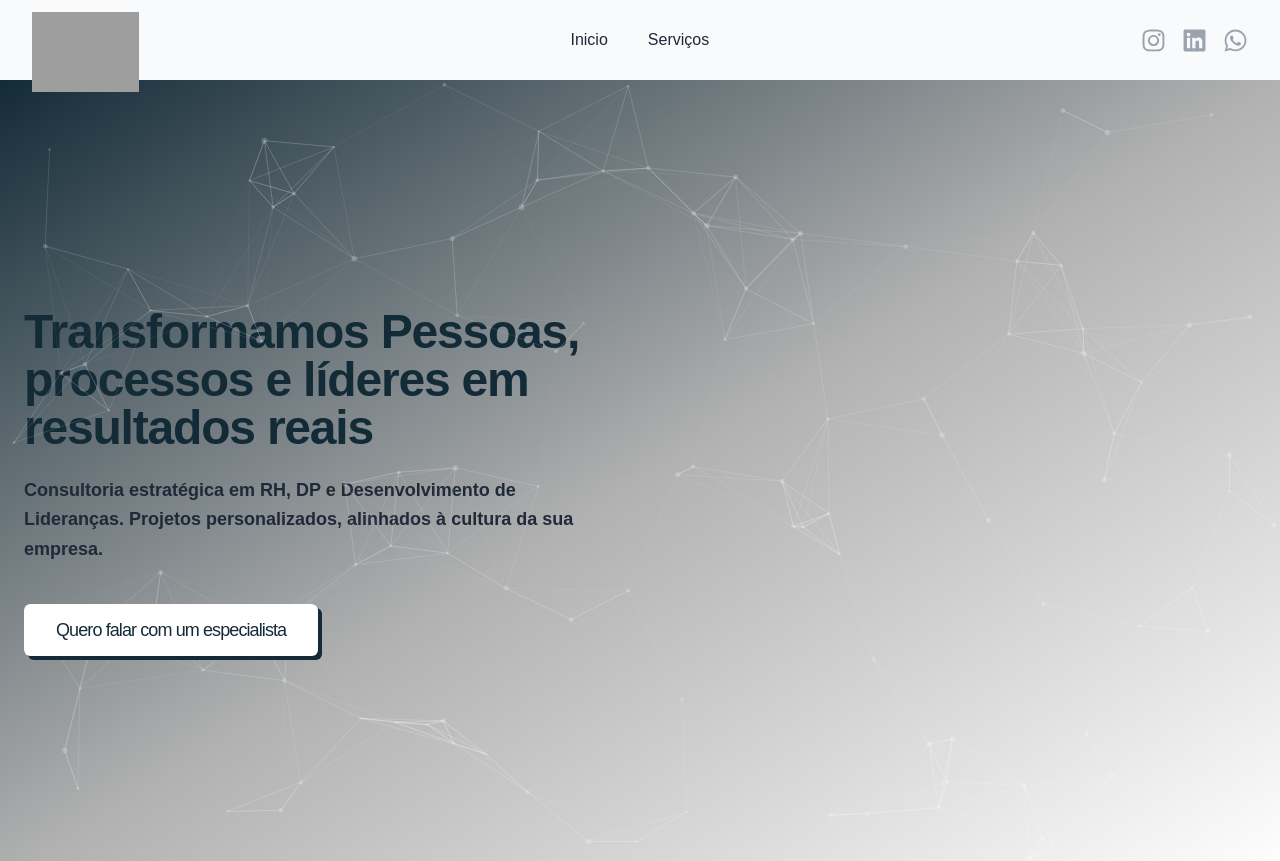
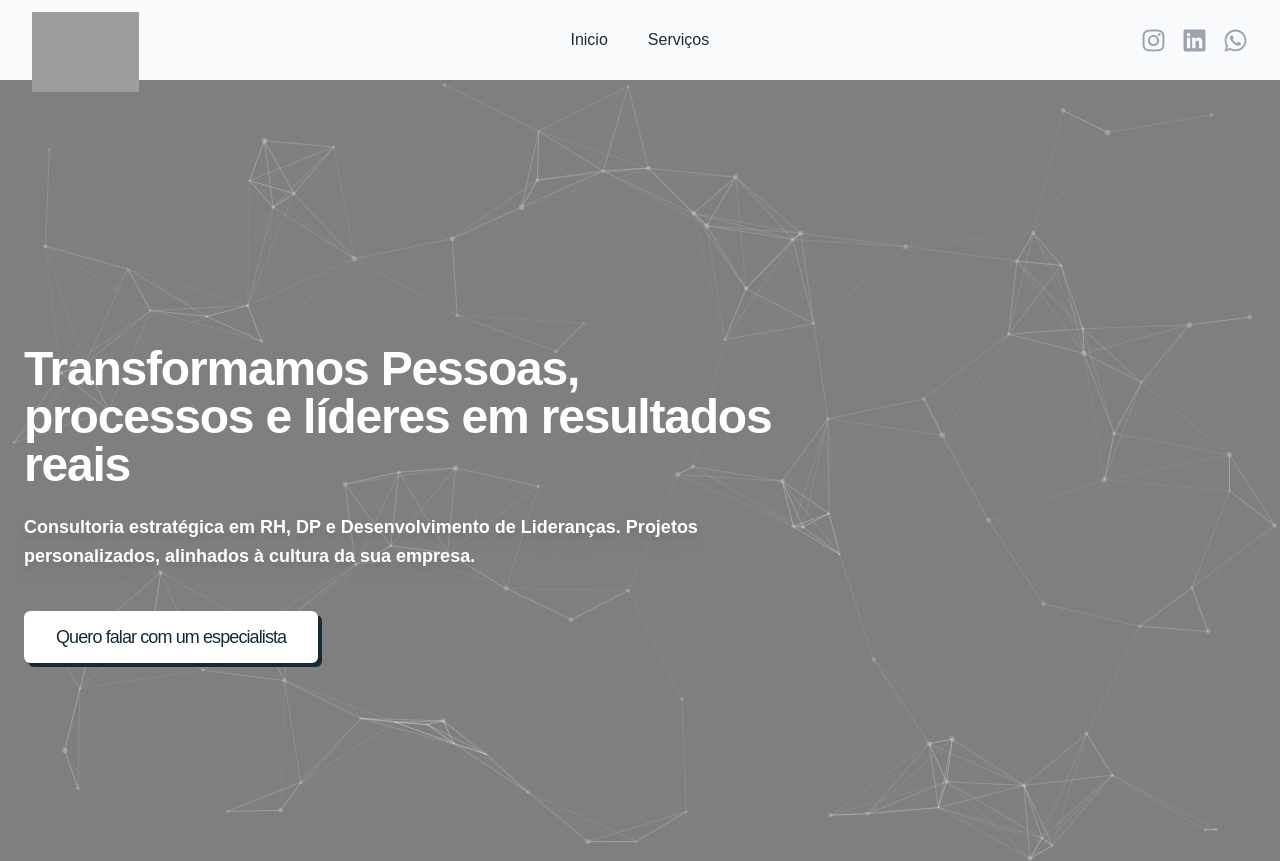
Before and after one commit to MarcosCantarutti/lp_desenvolvimento_2025, a React (Vite) app: page / in a window 1280 px wide. Shown: the top 861 px of the page. Built offline with nearby package versions, Linux system fonts and the light colour scheme; grey boxes are pictures that could not be loaded.

Commit message:
add ajustes

```diff
--- a/src/Components/Molecules/AnimatedHeroTitle.jsx
+++ b/src/Components/Molecules/AnimatedHeroTitle.jsx
@@ -13,7 +13,7 @@
         />
       </span> */}
       <br />
-      <strong className="text-primary">
+      <strong className="text-white">
         <TypeAnimation
           sequence={[
             1000, // Tunggu 1.5 detik setelah baris pertama selesai
--- a/src/Components/Organisms/HeroSection.jsx
+++ b/src/Components/Organisms/HeroSection.jsx
@@ -8,15 +8,32 @@
 const HeroSection = () => {
   const [videoReady, setVideoReady] = useState(false);
   return (
-    <section className="relative bg-white overflow-hidden animate-fade-in-up">
-      <div className="absolute inset-0 z-[-1] bg-gradient-to-br from-[#132b37] via-[#b1b1b1] to-white"></div>
+    <section className="relative bg-white overflow-hidden animate-fade-in-up min-h-screen flex items-center">
+      {/* Video Background */}
+      <video
+        className={`absolute inset-0 w-full h-full object-cover transition-opacity duration-700 ease-out ${videoReady ? 'opacity-100' : 'opacity-0'}`}
+        src={introVideo}
+        autoPlay
+        muted
+        loop
+        playsInline
+        controls={false}
+        poster={heroIllustration}
+        onLoadedData={() => setVideoReady(true)}
+      />
+
+      {/* Dark overlay for text readability */}
+      <div className="absolute inset-0 bg-black/50"></div>
+
       <ParticlesBackground />
-      <div className="container mx-auto flex min-h-screen items-center px-4 pt-1 pb-12 sm:px-6">
-        <div className="grid w-full grid-cols-1 items-center gap-y-16 lg:grid-cols-2 lg:gap-x-16">
+
+      {/* Content */}
+      <div className="container mx-auto relative z-10 px-4 py-12 sm:px-6">
+        <div className="max-w-3xl">
           <div className="text-center lg:text-left">
             <AnimatedHeroTitle />
 
-            <p className="mt-6 text-lg leading-relaxed text-gray-800 font-bold">
+            <p className="mt-6 text-lg leading-relaxed text-white font-bold drop-shadow-lg">
               Consultoria estratégica em RH, DP e Desenvolvimento de Lideranças.
               Projetos personalizados, alinhados à cultura da sua empresa.
             </p>
@@ -42,22 +59,6 @@
               </Button> */}
             </div>
           </div>
-
-          <div className="relative flex items-center justify-center">
-            <div className="relative w-full max-w-xl lg:max-w-none">
-              <video
-                className={`w-full h-auto rounded-2xl shadow-2xl ring-1 ring-black/10 transition-opacity duration-700 ease-out ${videoReady ? 'opacity-100' : 'opacity-0'}`}
-                src={introVideo}
-                autoPlay
-                muted
-                loop
-                playsInline
-                controls={false}
-                poster={heroIllustration}
-                onLoadedData={() => setVideoReady(true)}
-              />
-            </div>
-          </div>
         </div>
       </div>
     </section>
```
